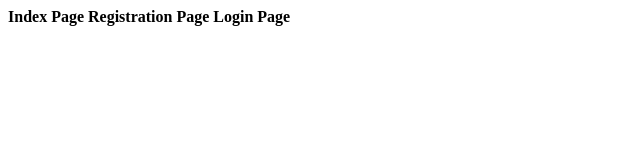
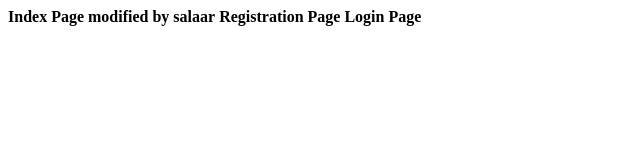
Before and after one commit to Lakshmi30543/demoproject0543, a plain HTML site: page index.html in a window 1280 px wide. Shown: the whole page, without its empty margins (0-640 px from the left). Drawn offline with Linux system fonts and the light colour scheme.

Commit message:
modified by salaar

```diff
--- a/index.html
+++ b/index.html
@@ -1,3 +1,3 @@
-<b> Index Page</b>
+<b> Index Page modified by salaar</b>
 <b> Registration Page</b>
 <b> Login Page</b>
```
